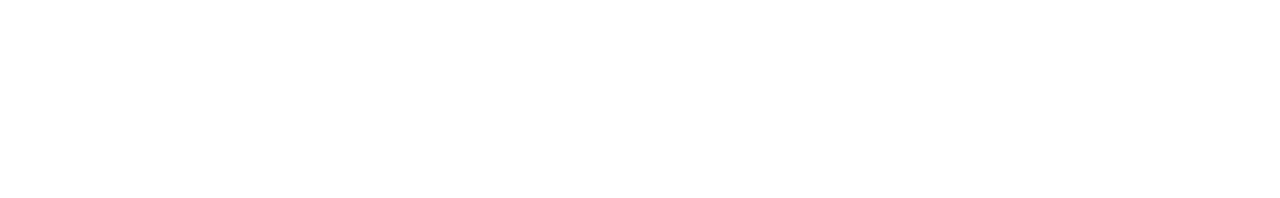
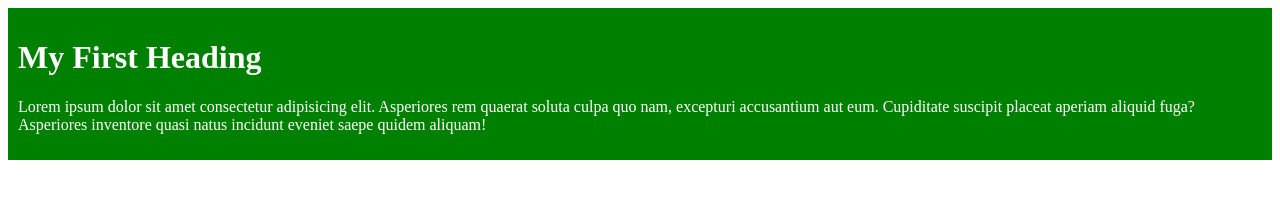
Before and after one commit to m-sarful/Simple-website, a plain HTML site: page sarful.html in a window 1280 px wide. Drawn offline with Linux system fonts and the light colour scheme.

Commit message:
added the blog

```diff
--- /dev/null
+++ b/sarful.css
@@ -0,0 +1,5 @@
+.blog{
+    background-color: green;
+    color: white;
+    padding: 10px;
+}
--- a/sarful.html
+++ b/sarful.html
@@ -4,8 +4,12 @@
     <meta charset="UTF-8">
     <meta name="viewport" content="width=device-width, initial-scale=1.0">
     <title>First simple website</title>
+    <link rel="stylesheet" href="sarful.css">
 </head>
 <body>
-
+    <div class="blog">
+    <h1>My First Heading</h1>
+    <p>Lorem ipsum dolor sit amet consectetur adipisicing elit. Asperiores rem quaerat soluta culpa quo nam, excepturi accusantium aut eum. Cupiditate suscipit placeat aperiam aliquid fuga? Asperiores inventore quasi natus incidunt eveniet saepe quidem aliquam!</p>
+    </div>
 </body>
 </html>
```
